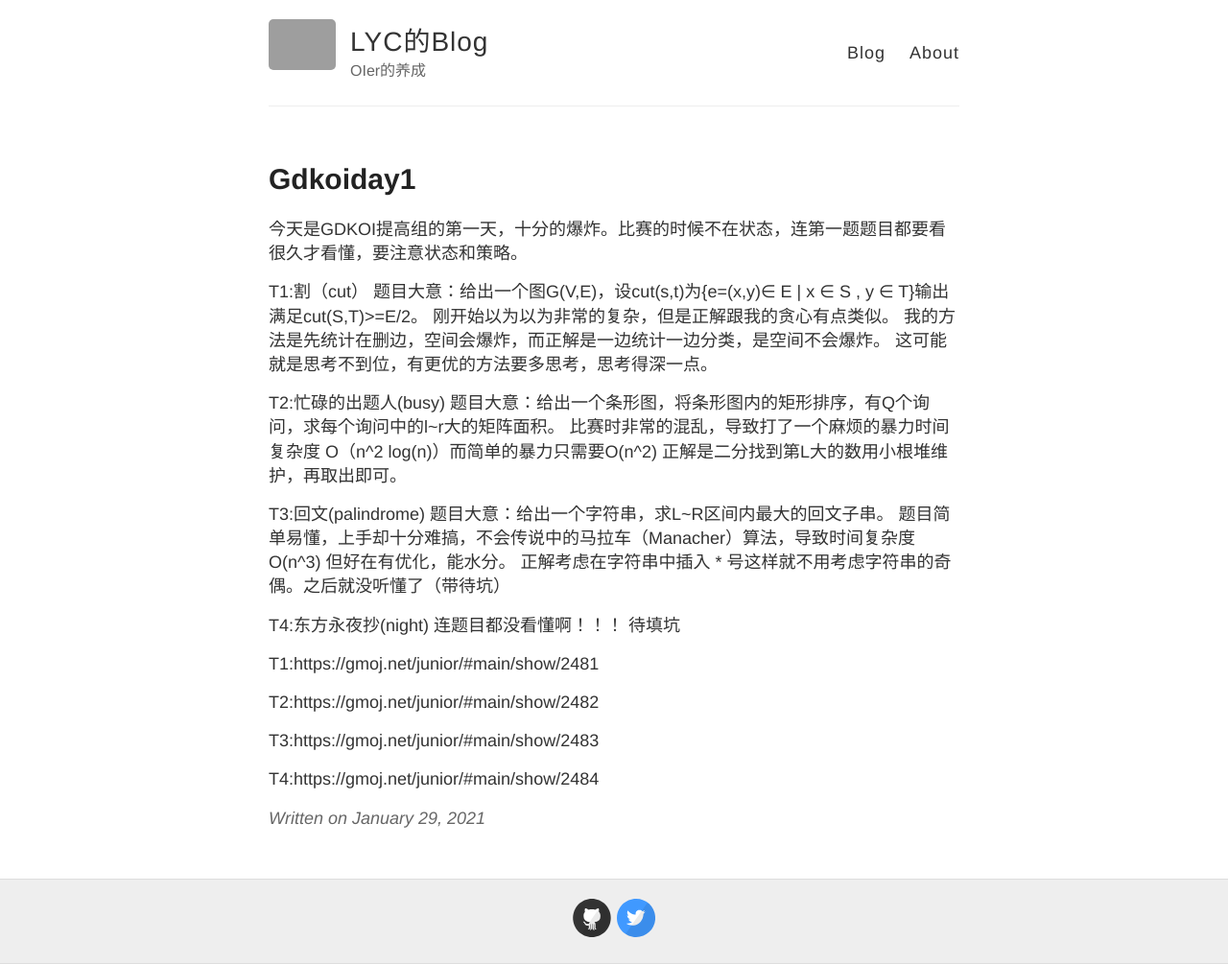
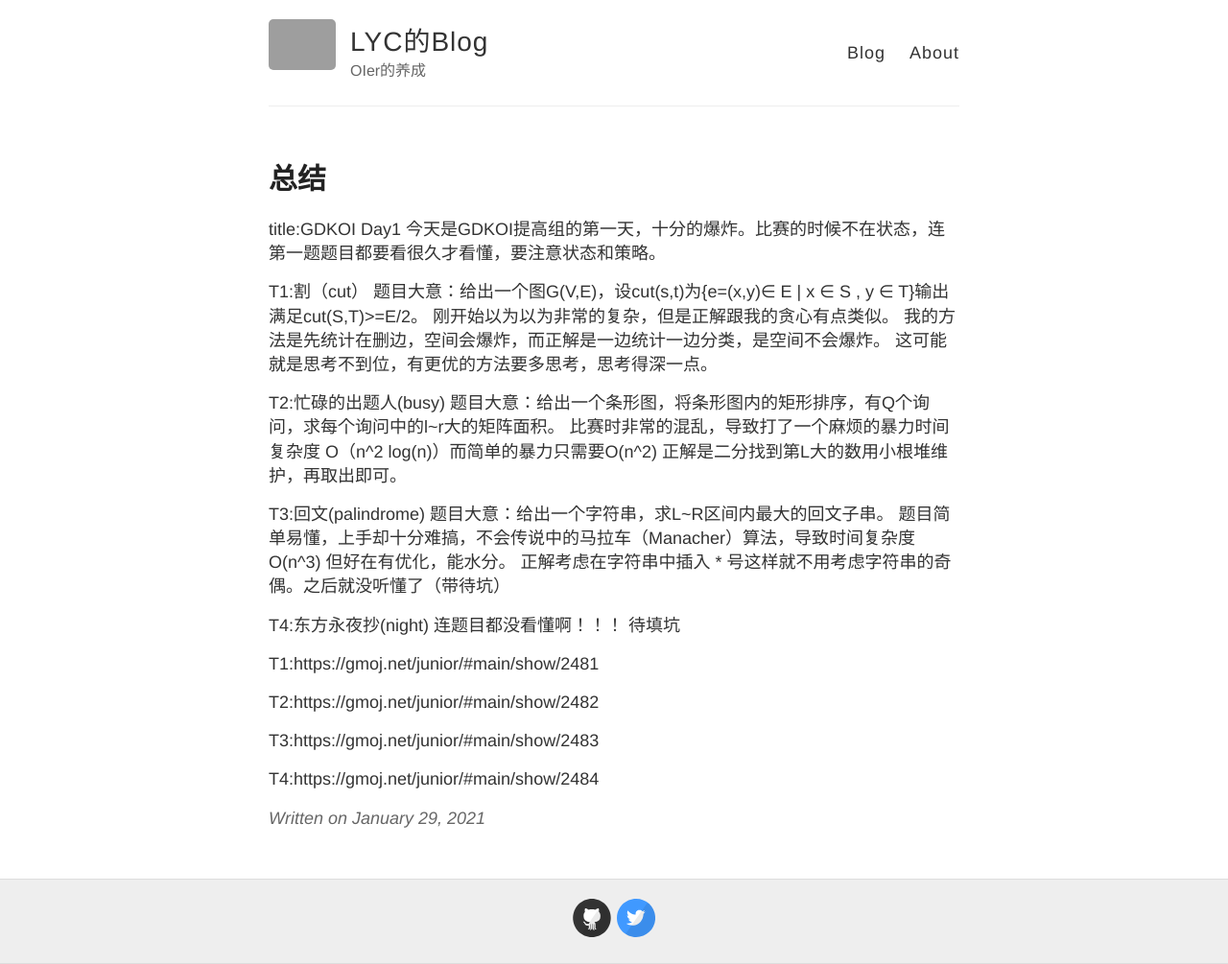
Before and after one commit to IchengU/IchengU.github.io, a Jekyll site: the page built from _posts/2021-1-29-总结.md, in a window 1280 px wide. Shown: the whole page at 96% size. Built offline with Jekyll 4.4.1, drawn with Linux system fonts in a browser that asks for light colours; our own code applies the rules of GitHub Pages for plain Markdown files; grey boxes are pictures that could not be loaded.

Commit message:
Update and rename 2021-1-29-GDKOIDay1.md to 2021-1-29-总结.md

```diff
--- a/_posts/2021-1-29-GDKOIDay1.md
+++ b/_posts/2021-1-29-总结.md
@@ -1,3 +1,4 @@
+title:GDKOI Day1
 今天是GDKOI提高组的第一天，十分的爆炸。比赛的时候不在状态，连第一题题目都要看很久才看懂，要注意状态和策略。
 
 T1:割（cut）
```
